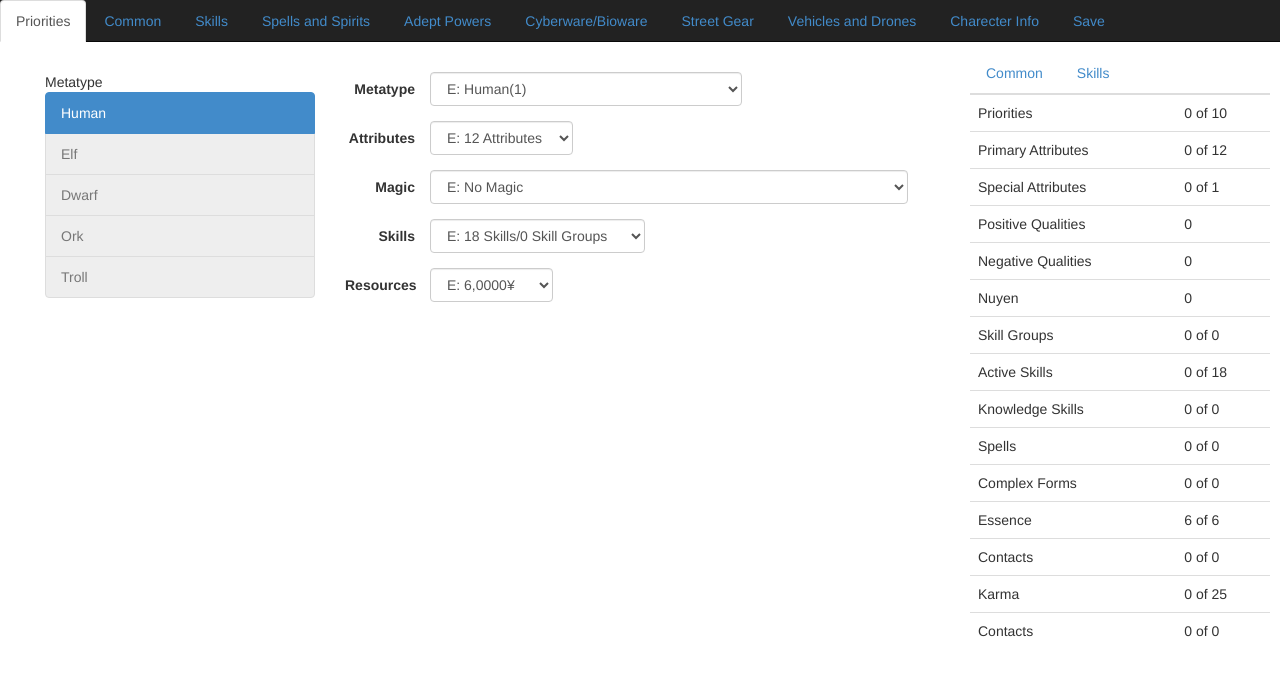
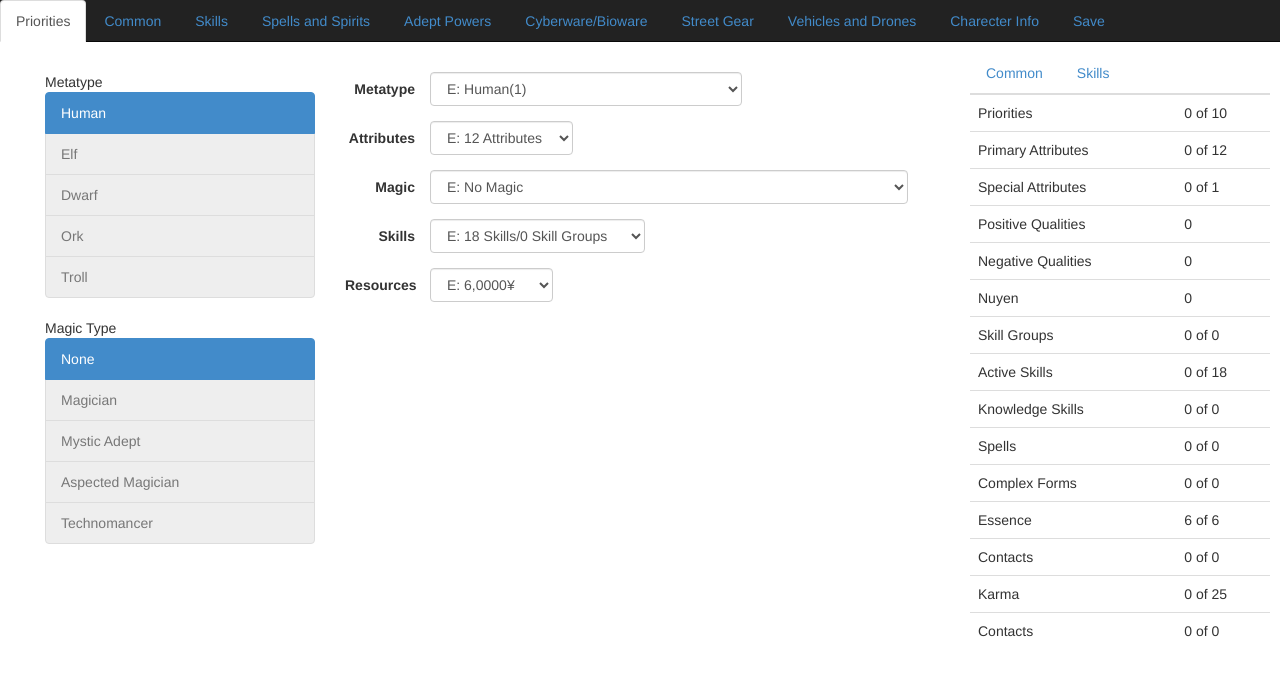
Before and after one commit to albertwohletz/wiz, a Django app: page / in a window 1280 px wide. Shown: the top 676 px of the page. Run offline with Django 3.2, Linux system fonts and the light colour scheme; data that the repository does not hold is empty; some libraries are stand-ins or nearby versions.

Commit message:
magic priorities

```diff
--- a/Frontend/static/js/priorities.js
+++ b/Frontend/static/js/priorities.js
@@ -1,6 +1,8 @@
 // Priorities click handlers
 $(function(){
-	$('.meta').popover({ trigger: "hover" })
+	$('.meta').popover({ trigger: "hover" });
+	$('.magic-type').popover({ trigger: "hover" });
+
 	$(".priority").change(function(){
 		var sum = 0
 		$('.priority>option:selected').each(function(){
@@ -51,6 +53,34 @@
 		update_skills('skill_groups_available', val.split('/')[1]);
 	});
 
+	$('#priority-magic').change(function() {
+		var index = $('#priority-magic>option:selected').attr('index');
+
+		// Show/Hide Valid Metatypes
+		if (index == 4){
+			// Magician, Mystic Adept, Technomancer
+			$('.magic-type').addClass('disabled')
+			$('.type-magician').removeClass('disabled')
+			$('.type-mystic-adept').removeClass('disabled')
+			$('.type-technomancer').removeClass('disabled')
+		} else if (index == 3){
+			// Any
+			$('.magic-type').removeClass('disabled')
+		} else if (index == 2){
+			// Any
+			$('.magic-type').removeClass('disabled')
+		}  else if (index == 1){
+			// Adept+Aspected Magician
+			$('.magic-type').addClass('disabled')
+			$('.magic-adept').removeClass('disabled')
+			$('.magic-aspected-magician').removeClass('disabled')
+		} else {
+			// At least they won't geek you first
+			$('.meta').addClass('disabled')
+			$('.meta-human').removeClass('disabled')
+		}
+	});
+
 	// Click new meta
 	$('.meta').click(function(){
 		if ($(this).hasClass('disabled')) {
--- a/templates/priorities.html
+++ b/templates/priorities.html
@@ -7,6 +7,14 @@
 		  <a href="#" class="list-group-item meta disabled meta-dwarf" data-toggle="popover" data-trigger="hover" data-content="+2 BOD -1 REA +2 STR +1 WIL. +2 dice for pathogen and toxin resistance, +20% increased Lifestyle cost">Dwarf</a>
 		  <a href="#" class="list-group-item meta disabled meta-ork" data-toggle="popover" data-trigger="hover" data-content="+3 BOD +2 STR -1 LOG -1 CHA.  Low-Light Vision">Ork</a>
 		  <a href="#" class="list-group-item meta disabled meta-troll" data-toggle="popover" data-trigger="hover" data-content="+4 BOD -1 AGI +4 STR -1 LOG -1 INT -2 CHA.  Thermographic Vision, +1 Reach, +1 dermal armor, +100% increased Lifestyle costs">Troll</a>
+		</div>
+		Magic Type
+		<div class="list-group">
+		  <a href="#" class="list-group-item magic-type active type-none" data-toggle="popover" data-trigger="hover" data-content="At least they won't try to geek you first.">None</a>
+		  <a href="#" class="list-group-item magic-type disabled type-magician" data-toggle="popover" data-trigger="hover" data-content="">Magician</a>
+		  <a href="#" class="list-group-item magic-type disabled type-mystic-adept" data-toggle="popover" data-trigger="hover" data-content="">Mystic Adept</a>
+		  <a href="#" class="list-group-item magic-type disabled type-aspected-magician" data-toggle="popover" data-trigger="hover" data-content="">Aspected Magician</a>
+		  <a href="#" class="list-group-item magic-type disabled type-technomancer" data-toggle="popover" data-trigger="hover" data-content="">Technomancer</a>
 		</div>
 	</div>
 	<div class='col-sm-8'>
```
